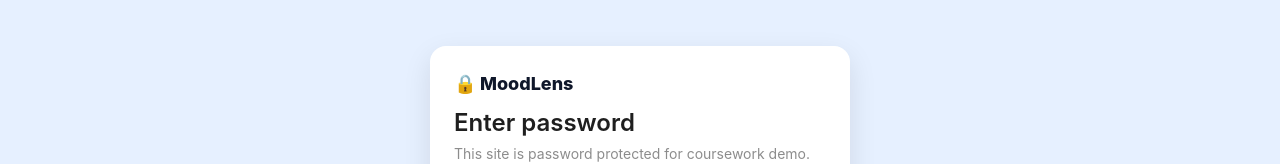
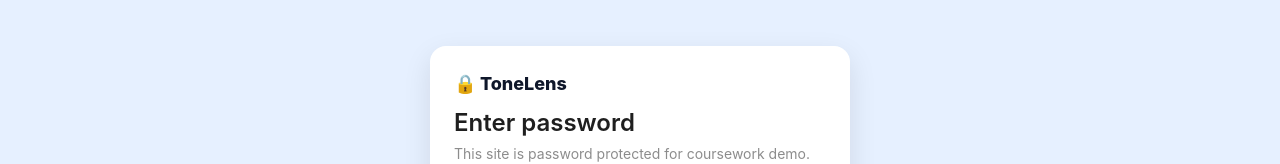
Before and after one commit to FeiyuLu01/review-emotion-detect, a Vue app in the folder review-emotion-detect-frontend/: page /login in a window 1280 px wide. Shown: the part 219-383 px from the top of the page. Built offline with nearby package versions, Linux system fonts and the light colour scheme.

Commit message:
change web name in the login page

```diff
--- a/review-emotion-detect-frontend/src/views/Login.vue
+++ b/review-emotion-detect-frontend/src/views/Login.vue
@@ -1,7 +1,7 @@
 <template>
     <div class="gate-wrap">
       <a-card class="gate-card" :bordered="false">
-        <div class="logo">🔒 MoodLens</div>
+        <div class="logo">🔒 ToneLens</div>
         <a-typography-title :level="3" style="margin: 8px 0 4px 0">Enter password</a-typography-title>
         <a-typography-text type="secondary">
           This site is password protected for coursework demo.
```
